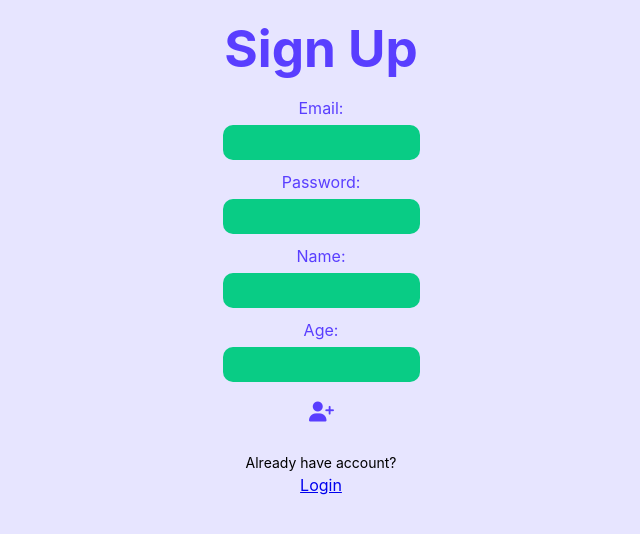
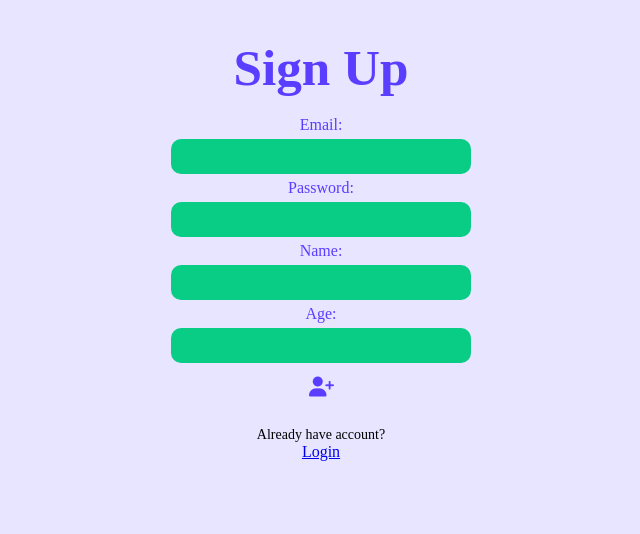
Before and after one commit to IHWebDevOctober2023/project-3-client, a React (Vite) app: page /signup in a window 1280 px wide. Shown: the top 534 px of the page, without its empty margins (319-959 px from the left). Built offline with nearby package versions, Linux system fonts and the light colour scheme.

Commit message:
responsive working

```diff
--- a/src/components/task/Task.jsx
+++ b/src/components/task/Task.jsx
@@ -76,7 +76,7 @@ function Task(props) {
       <p className="text-p">{props.taskWeekDay}</p>
 
 
-      {user.role === "Parent" &&
+      {//user.role === "Parent" &&
       <>
       <span>|</span>
       <button class="btn-icon" onClick={() => findDeleteTask(props.taskId)}><span><i class="fa-regular fa-trash-can"></i></span></button>
--- a/src/index.css
+++ b/src/index.css
@@ -1,27 +1,16 @@
-:root {
-  font-family: Inter, system-ui, Avenir, Helvetica, Arial, sans-serif;
-  line-height: 1.5;
-  font-weight: 400;
-  width: 400px;
-  color-scheme: light dark;
-  color: rgba(255, 255, 255, 0.87);
-  background-color: #d80909;
-  font-synthesis: none;
-  text-rendering: optimizeLegibility;
-  -webkit-font-smoothing: antialiased;
-  -moz-osx-font-smoothing: grayscale;
-}
+
 
 body {
   background-color: #E7E5FF;
   color: #593EFF;
   padding-bottom: 60px;
   display: flex;
+  align-items: center;
   justify-content: center;
   place-items: start;
   width: 400px;
   height: 100%;
-
+  font-family: 'Ephesis', cursive;
 }
 
 h1 {
@@ -59,6 +48,17 @@ button:focus-visible {
   color: #593EFF;
 }
 
+/* UNIVERSAL */
+.text-h2{
+  margin: 10px;
+  color: #FF6C52;
+  font-size: 30px;
+}
+.text-p{
+  font-size: 14px;
+  color: rgb(0, 0, 0);
+  font-family: 'Ephesis', cursive;
+}
 .input {
   background-color: #09CC85;
   border: none;
@@ -75,18 +75,12 @@ button:focus-visible {
 }
 
 @media only screen and (min-width:400px) {
-  :root {
-    margin: 0;
-    padding: 0;
-    background-color: #593EFF;
+
+  body{
+    width: 100%;
+    height: 100%;
     display: flex;
     align-items: center;
     justify-content: center;
-    width: 100vw;
-    height: 100vh;
-  }
-  body{
-    width: 100%;
-    height: 100%;
   }
 }
--- a/src/pages/CreateTask/CreateTask.css
+++ b/src/pages/CreateTask/CreateTask.css
@@ -49,8 +49,7 @@
         justify-content: center;
         align-items: center;
         margin-top: 40px;
-        width: 100%;
-        background-color:#7509f9;
+        width: 800px;
         padding: 30px;
         border-radius: 30px;
     }
--- a/src/pages/HomePage/HomePage.css
+++ b/src/pages/HomePage/HomePage.css
@@ -39,20 +39,19 @@
     padding: 0 5px;
 }
 
-/* UNIVERSAL */
-.text-h2{
-    margin: 10px;
-    color: #FF6C52;
-    font-size: 30px;
-}
-.text-p{
-    font-size: 14px;
-    color: rgb(0, 0, 0);
-}
+
 
 @media only screen and (min-width:400px) {
 	.body-homepage{
         width: 900px;
         margin-top: 20px;
+        display: flex;
+        flex-direction: column;
+        align-items: center;
+        justify-content: center;
+    }
+    .task-container{
+        margin-top: 20px;
+        width: 800px;
     }
 }
--- a/src/pages/HomePage/HomePage.jsx
+++ b/src/pages/HomePage/HomePage.jsx
@@ -70,7 +70,7 @@ function HomePage() {
             })}
           </div>
           {
-            user.role === "Parent" &&
+            //user.role === "Parent" &&
           <Link to="/createtask">
             <button className="add-task"><i class="fa-solid fa-circle-plus"></i></button>
           </Link>
--- a/src/pages/ProfilePage/ProfilePage.css
+++ b/src/pages/ProfilePage/ProfilePage.css
@@ -6,7 +6,7 @@
     justify-content: center;
     align-items: center;
     margin: 0 5px;
-    background-color: peachpuff;
+
 }
 
 .family-container{
@@ -15,7 +15,6 @@
     justify-content: center;
     align-items: center;
     margin: 0 5px;
-    background-color: tomato;
 }
 .family-members-container{
     display: flex;
@@ -23,7 +22,6 @@
     justify-content: center;
     align-items: center;
     margin: 0 5px;
-    background-color: rgb(71, 215, 255);
 }
 
 img{
--- a/src/pages/SignupPage/SignupPage.css
+++ b/src/pages/SignupPage/SignupPage.css
@@ -1,18 +1,38 @@
-.signup-page{
+.signup-page {
     display: flex;
     flex-direction: column;
     justify-content: center;
     align-items: center;
-    margin-top: 20px;
+    margin: 20px 0;
+    padding: 20px 0;
+    width: 380px;
+
 }
-.form-container{
+
+.form-container {
     display: flex;
     flex-direction: column;
     margin: 15px 0;
 }
-label{
+
+label {
     margin: 5px 0;
 }
-input{
-    margin-bottom: 5px;
+
+@media only screen and (min-width:400px) {
+    .signup-page {
+        display: flex;
+        height: 100%;
+        width: 800px;
+
+    }
+
+    .form-container {
+        margin: 15px 0;
+        width: 600px;
+    }
+    .input{
+        width: 300px;
+    }
+
 }
--- a/src/pages/SubmitWeek/SubmitWeek.jsx
+++ b/src/pages/SubmitWeek/SubmitWeek.jsx
@@ -54,6 +54,7 @@ useEffect(() => {
     return (
         <>
         <Navbar/>
+        <div className='form-createtask-container'>
             <h2 className='text-h2'>🎓 Weekly Score 🎓</h2>
            <br></br>
            <br></br>
@@ -75,6 +76,7 @@ useEffect(() => {
             <p className="text-p"> <i class="fa-solid fa-gauge"></i>  User KPI: {kpiByUser} %</p>
 
             {/*<button>Reset Week</button>*/}
+            </div>
         </>
     );
 }
```
